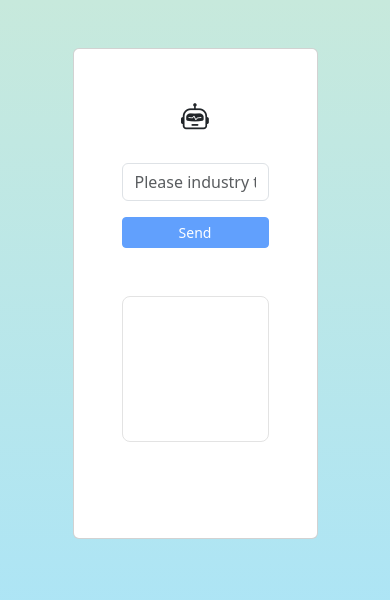
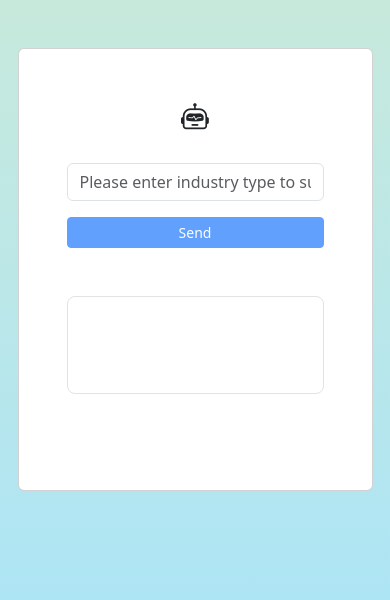
Before and after one commit to JunaidBukhari/chatbot-chat-gpt, a React (Create React App) app: page /chat/company in a window 390 px wide. Shown: the top 600 px of the page. Built offline with nearby package versions, Linux system fonts and the light colour scheme; no server answers.

Commit message:
mobile responsive

```diff
--- a/public/index.html
+++ b/public/index.html
@@ -2,7 +2,7 @@
 <html lang="en">
   <head>
     <meta charset="utf-8" />
-    <link rel="icon" href="%PUBLIC_URL%/favicon.ico" />
+    <link rel="icon" href="%PUBLIC_URL%/bot.svg" />
     <meta name="viewport" content="width=device-width, initial-scale=1" />
     <meta name="theme-color" content="#000000" />
     <meta
@@ -24,7 +24,7 @@
       work correctly both with client-side routing and a non-root public URL.
       Learn how to configure a non-root public URL by running `npm run build`.
     -->
-    <title>Open AI integration</title>
+    <title>Open AI React</title>
   </head>
   <body>
     <noscript>You need to enable JavaScript to run this app.</noscript>
--- a/src/App.js
+++ b/src/App.js
@@ -5,14 +5,15 @@ import ChatPage from './pages/ChatPage/ChatPage';
 
 function App() {
   return (
-    <div className="container p-5">
-
-      <Routes>
-        <Route path="/" element={<WelcomePage />} />
-        <Route path="/categories" element={<Categories />} />
-        <Route path="/chat/:name" element={<ChatPage/>} />
-      </Routes>
-    </div>
+    <>
+      <div className="container pt-5">
+        <Routes>
+          <Route path="/" element={<WelcomePage />} />
+          <Route path="/categories" element={<Categories />} />
+          <Route path="/chat/:name" element={<ChatPage />} />
+        </Routes>
+      </div>
+    </>
   );
 }
 
--- a/src/pages/ChatPage/ChatPage.js
+++ b/src/pages/ChatPage/ChatPage.js
@@ -11,7 +11,7 @@ const categories = [
   },
   {
     name: 'company',
-    message: 'Please industry type to suggest names',
+    message: 'Please enter industry type to suggest names',
     buttonText: 'Send',
   },
   {
@@ -68,7 +68,7 @@ const ChatPage = () => {
   console.log(result.length);
   return (
     <div className="d-flex justify-content-center">
-      <div className="col-10 card text-center">
+      <div className="col-sm-12 col-lg-8 card text-center">
         <div className="m-5">
           <i className="bi bi-robot fs-1 d-block mb-4"></i>
 
@@ -90,7 +90,7 @@ const ChatPage = () => {
             {thinking ? (
               <div className={styles.lightText}>Generating ....</div>
             ) : (
-              <div className={`${writingClass} text-start mt-5`}>
+              <div className={`${writingClass} mt-5`}>
                 <p>
                   {result}
                   <em className="text-danger">
--- a/src/pages/ChatPage/ChatPage.module.css
+++ b/src/pages/ChatPage/ChatPage.module.css
@@ -1,4 +1,5 @@
 .answer {
+  overflow: auto;
   border: 1px solid rgb(227 227 227);
   display: flex;
   padding: 4em;
@@ -12,10 +13,16 @@
 }
 .typewriter p {
   overflow: hidden;
-  border-right: 0.15em solid orange;
+  border-right: 0.1em solid orange;
   white-space: nowrap;
   margin: 0 auto;
   animation: typing 1.75s steps(40, end), blink-caret 0.75s step-end infinite;
+}
+@media screen and (max-width: 37.5em) {
+  .answer {
+    padding: 2em;
+    padding-top: 0;
+  }
 }
 
 @keyframes typing {
```
Also changed, not shown: public/bot.svg (added).
